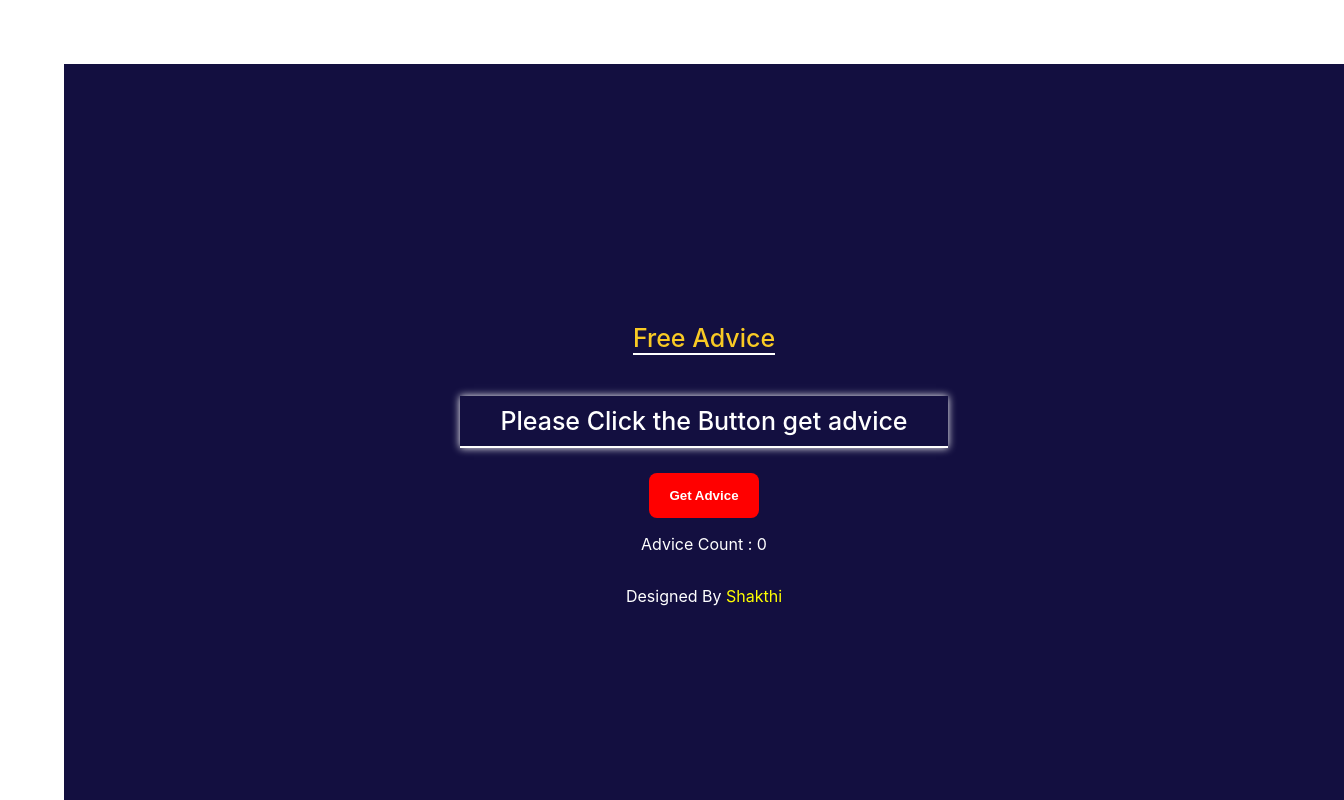
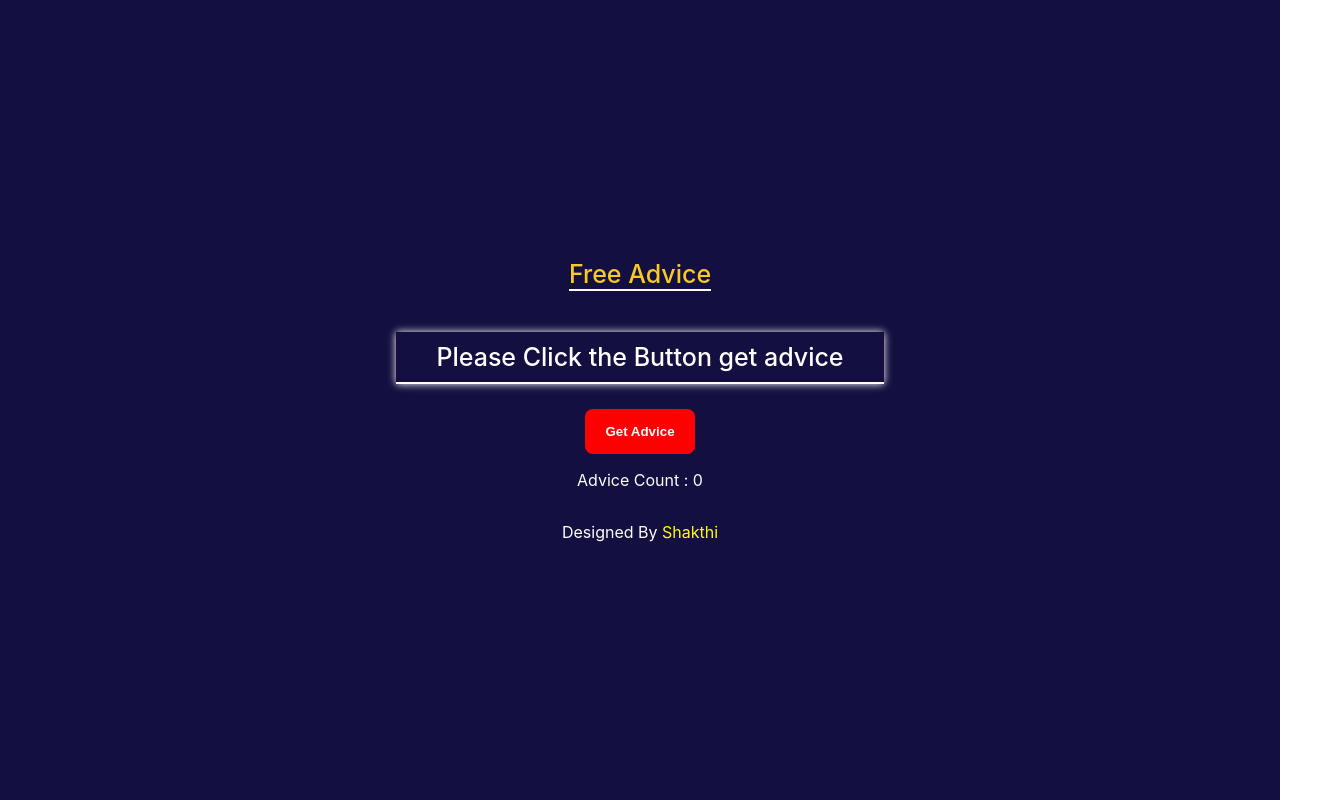
Before and after one commit to shakthi2230/AdviceFree, a React (Create React App) app: page / in a window 1280 px wide. Shown: the top 800 px of the page, 1344 px wide, since content can reach past the window. Built offline with nearby package versions, Linux system fonts and the light colour scheme.

Commit message:
margin size chnaged

```diff
--- a/src/App.css
+++ b/src/App.css
@@ -10,7 +10,7 @@
   flex-direction: column;
   justify-content: center;
   align-items: center;
-  margin: 5%;
+
 }
 
 .app-container h1 {
```
